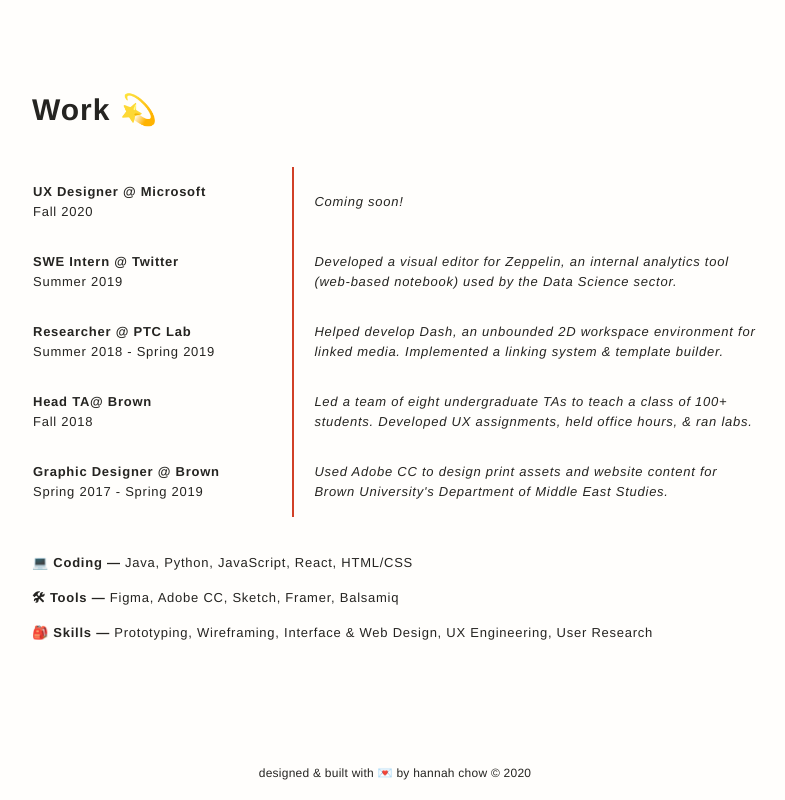
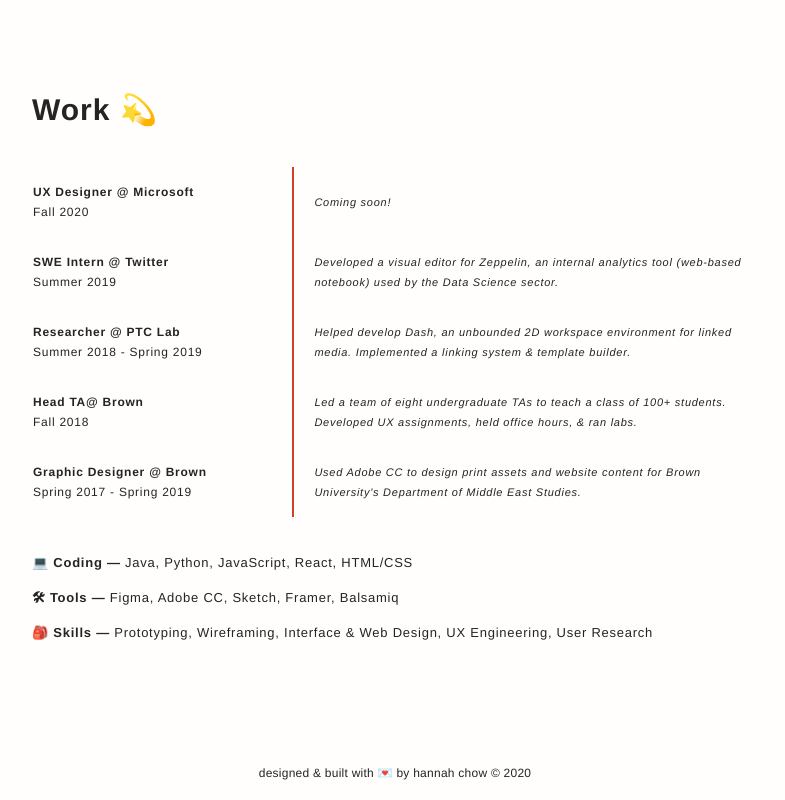
Before and after one commit to hannahchow/hannahchow.github.io, a plain HTML site: page index.html in a window 1280 px wide. Shown: the part 1616-2416 px from the top of the page, without its empty margins (245-1030 px from the left). Drawn offline with nearby package versions, Linux system fonts and the light colour scheme.

Commit message:
added smaller weight for italics

```diff
--- a/css/main.css
+++ b/css/main.css
@@ -162,9 +162,8 @@
 
 table {
   border: none;
-  /*border-bottom: 2px solid #D14027;*/
   border-collapse: collapse;
-  font-size: 13px;
+  font-size: 12px;
   line-height: 20px;
   letter-spacing: 0.75px;
   vertical-align: top;
@@ -178,11 +177,8 @@
 table td:nth-child(2) {
   border-right: none;
   padding-left: 20px;
+  font-size: 11px !important;
   width: 64%;
-}
-
-table td:nth-child(1),  {
-
 }
 
 table td {
```
